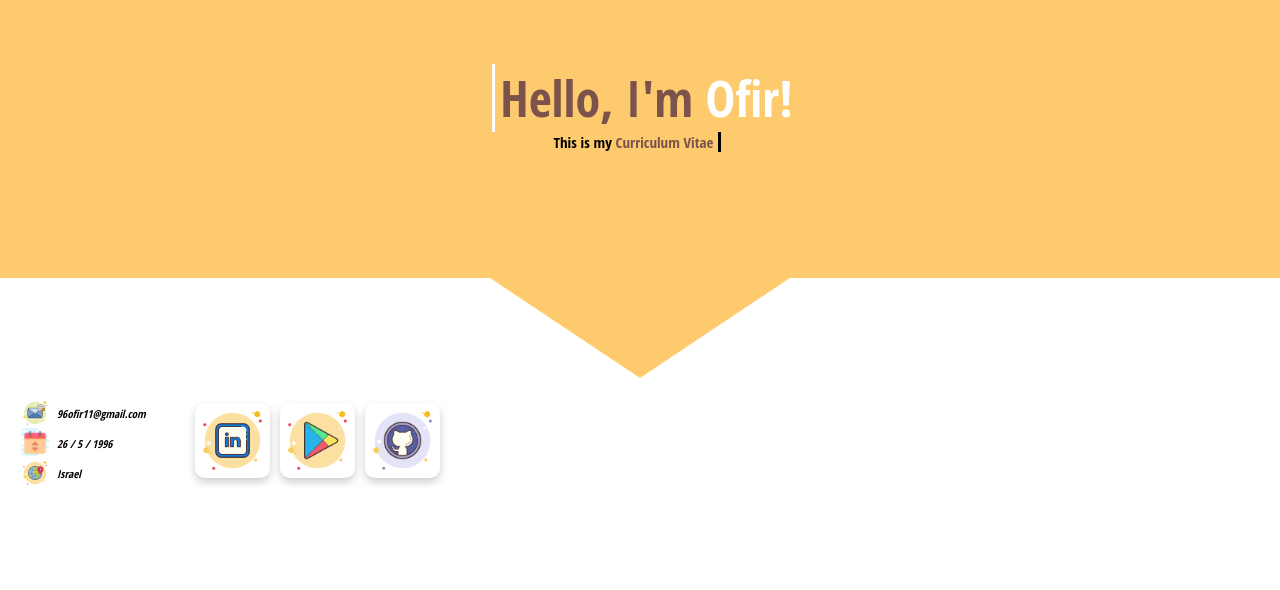
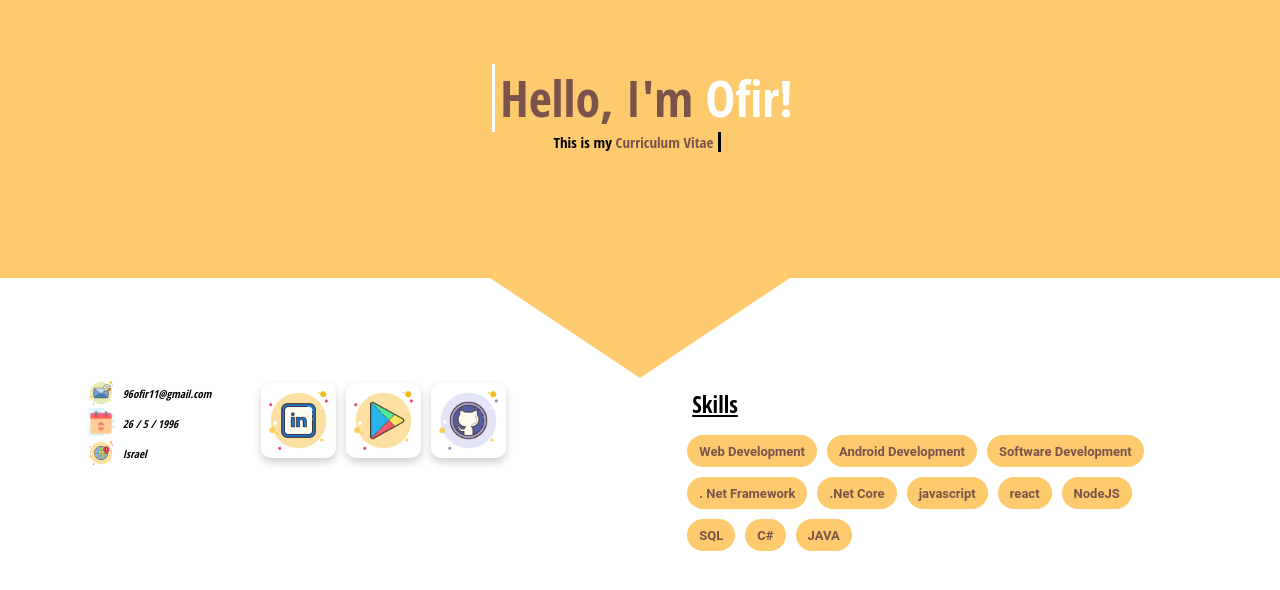
Before and after one commit to ofirelarat/ResumeSite, a React (Create React App) app: page / in a window 1280 px wide. Shown: the top 590 px of the page. Built offline with nearby package versions, Linux system fonts and the light colour scheme.

Commit message:
add skills tags

```diff
--- a/package.json
+++ b/package.json
@@ -3,6 +3,7 @@
   "version": "0.1.0",
   "private": true,
   "dependencies": {
+    "@material-ui/core": "^4.9.7",
     "@testing-library/jest-dom": "^4.2.4",
     "@testing-library/react": "^9.4.0",
     "@testing-library/user-event": "^7.2.1",
--- a/src/App.css
+++ b/src/App.css
@@ -1,3 +1,8 @@
 .App {
     font-family: 'Open Sans Condensed', sans-serif;
 }
+
+.App .top-container{
+    display: flex;
+    flex-wrap: wrap;
+}
--- a/src/App.js
+++ b/src/App.js
@@ -2,12 +2,16 @@ import React from 'react';
 import './App.css';
 import Header from './components/header';
 import About from './components/about';
+import Skills from './components/skills';
 
 function App() {
   return (
     <div className="App">
-      <Header />
-      <About />
+      <Header className="header-app" />
+      <div className="top-container">
+        <About />
+        <Skills />
+      </div>
     </div>
   );
 }
--- a/src/components/about/about.css
+++ b/src/components/about/about.css
@@ -1,7 +1,6 @@
 .about{
     display: flex;
     margin: 0 auto;
-    padding: 20px;
 }
 .about .static-about{
     display: flex;
--- /dev/null
+++ b/src/components/skills/index.js
@@ -0,0 +1,3 @@
+import Skills from './skills';
+
+export default Skills;
--- /dev/null
+++ b/src/components/skills/skills.css
@@ -0,0 +1,24 @@
+.skills{
+    width: 40%;
+    margin: 0 auto;
+}
+
+.skills .skills-container{
+    display: flex;
+    flex-wrap: wrap;
+}
+
+.skills .title{
+    display: flex;
+    text-decoration: underline;
+    font-weight: bold;
+    font-size: 23px;
+    margin: 10px;
+}
+
+.skills .skill{
+    background-color: #fdcb6e;
+    margin: 5px;
+    color: #7B524C;
+    font-weight: bold;
+}
--- /dev/null
+++ b/src/components/skills/skills.js
@@ -0,0 +1,21 @@
+import React from 'react';
+import { Chip } from '@material-ui/core';
+
+import './skills.css';
+
+function Skills(props) {
+    const skillsNames = ['Web Development', 'Android Development', 'Software Development',
+     '. Net Framework', '.Net Core', 'javascript', 'react', 'NodeJS', 'SQL', 'C#', 'JAVA'];
+
+     const chipsComp = skillsNames.map((skill) => <Chip className="skill" key={skill} label={skill}/>)
+    return (
+        <div className="skills">
+            <div className="title">Skills</div>
+            <div className="skills-container">
+                {chipsComp}
+            </div>
+        </div>
+    );
+  }
+
+export default Skills;
```
Also changed, not shown: 1 other file (tests, documents, lock files or other folders).
